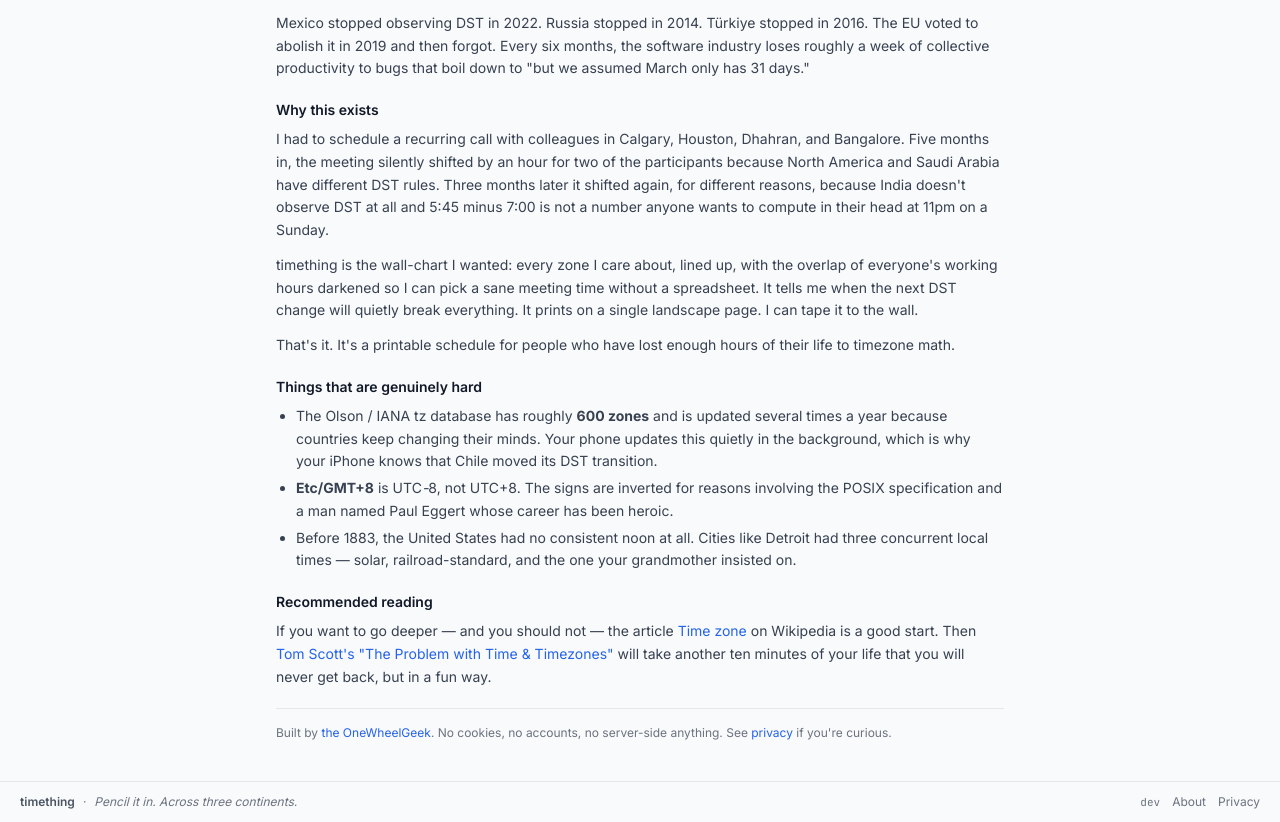
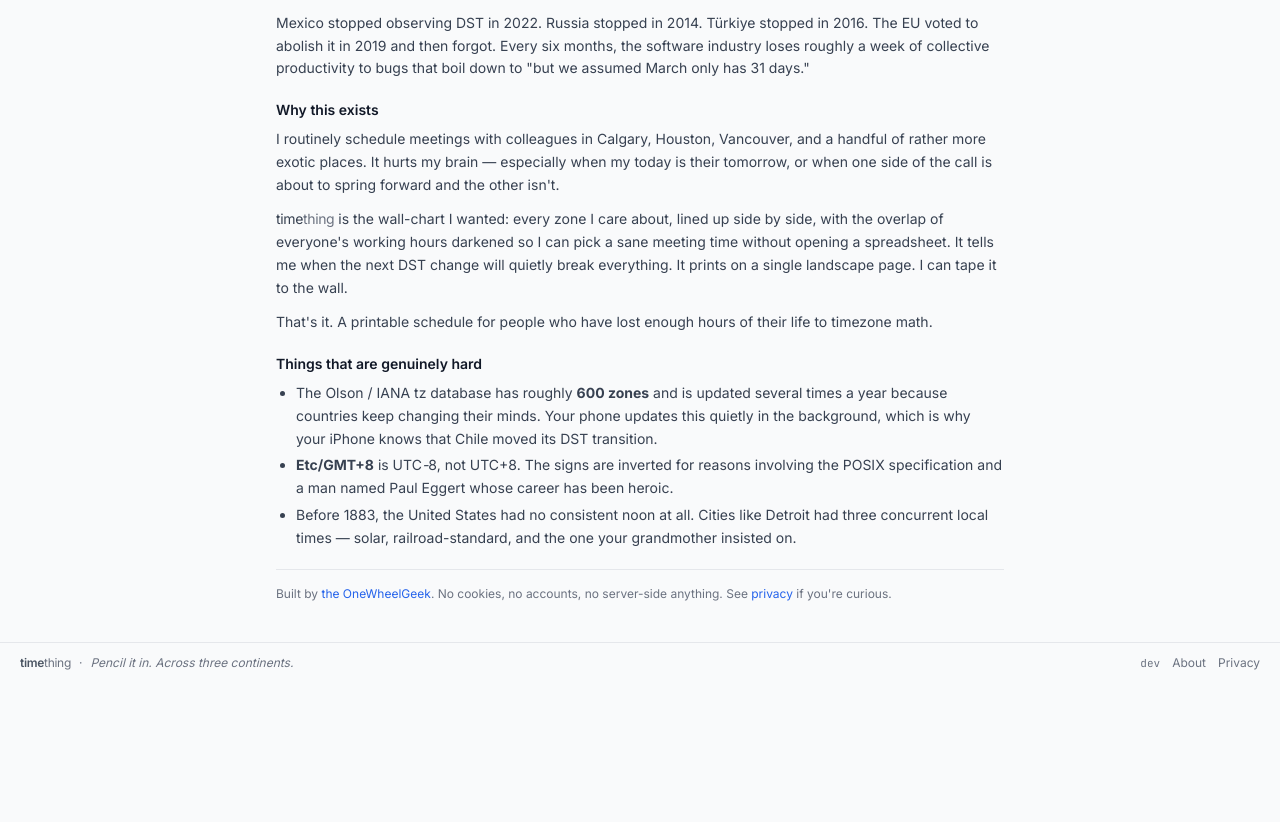
Before and after one commit to jclement/timething, a React (Vite) app: page /about in a window 1280 px wide. Shown: the part 1100-1922 px from the top of the page. After the commit the page ends 1783 px from the top, so only its background shows below. Built offline with nearby package versions, Linux system fonts and the light colour scheme.

Commit message:
Add Brand component and update references in SiteFooter and TopBar

```diff
--- /dev/null
+++ b/src/components/Brand.tsx
@@ -0,0 +1,29 @@
+/**
+ * Brand — the styled "time[thing]" wordmark.
+ *
+ * "time" is rendered in the inherited weight + color; "thing" drops to
+ * a lighter weight and muted color so the second half reads as a soft
+ * modifier rather than a shouted word. Centralized here so TopBar,
+ * SiteFooter, About, and any future surface stay in sync.
+ */
+
+import type { ReactNode } from "react";
+
+interface Props {
+  /** Wrap the whole mark in an element (e.g., `h1`). Defaults to span. */
+  as?: "span" | "h1" | "h2";
+  /** Extra classes applied to the outer element (sizing, color, etc). */
+  className?: string;
+  /** Optional prefix, e.g. "About ". Renders in the same style as "time". */
+  prefix?: ReactNode;
+}
+
+export function Brand({ as: Tag = "span", className = "", prefix }: Props) {
+  return (
+    <Tag className={`tracking-tight ${className}`}>
+      {prefix}
+      <span>time</span>
+      <span className="font-light text-muted">thing</span>
+    </Tag>
+  );
+}
--- a/src/components/SiteFooter.tsx
+++ b/src/components/SiteFooter.tsx
@@ -5,6 +5,7 @@
 
 import { useMemo } from "react";
 import { Link } from "@tanstack/react-router";
+import { Brand } from "./Brand";
 import { randomTagline } from "../lib/taglines";
 import { APP_VERSION } from "../lib/version";
 
@@ -14,7 +15,7 @@ export function SiteFooter() {
     <footer className="no-print border-t border-app mt-4">
       <div className="max-w-[1600px] mx-auto px-3 sm:px-5 py-3 flex flex-col sm:flex-row items-center justify-between gap-1 text-xs text-muted">
         <div className="flex items-center gap-2">
-          <span className="font-semibold text-subtle">timething</span>
+          <Brand className="font-semibold text-subtle" />
           <span aria-hidden="true">·</span>
           <span className="italic">{tagline}</span>
         </div>
--- a/src/components/TopBar.tsx
+++ b/src/components/TopBar.tsx
@@ -11,6 +11,7 @@
 import { Clock, Link as LinkIcon, Monitor, Moon, Sun } from "lucide-react";
 import type { ReactNode } from "react";
 import { Link } from "@tanstack/react-router";
+import { Brand } from "./Brand";
 import { useTheme } from "../hooks/useTheme";
 
 interface Props {
@@ -35,7 +36,7 @@ export function TopBar({ children, title, variant = "app" }: Props) {
           aria-label="timething home"
         >
           <Clock className="w-4 h-4 text-[var(--color-primary)]" />
-          <span className="font-semibold tracking-tight text-sm">timething</span>
+          <Brand className="font-semibold text-sm" />
         </Link>
 
         {variant === "subpage" && (
--- a/src/routes/about.tsx
+++ b/src/routes/about.tsx
@@ -3,6 +3,7 @@
  * app exists. Linked from the site footer.
  */
 import { createFileRoute } from "@tanstack/react-router";
+import { Brand } from "../components/Brand";
 import { TopBar } from "../components/TopBar";
 
 export const Route = createFileRoute("/about")({
@@ -15,7 +16,7 @@ function AboutPage() {
       <TopBar variant="subpage" />
       <main className="flex-1 w-full max-w-3xl mx-auto px-3 sm:px-5 py-6">
         <h1 className="text-xl font-semibold text-heading mb-1">
-          About timething
+          About <Brand />
         </h1>
         <p className="text-xs text-muted mb-6 italic">
           or: A Brief and Increasingly Angry History of Time
@@ -119,24 +120,22 @@ function AboutPage() {
 
           <Section title="Why this exists">
             <p>
-              I had to schedule a recurring call with colleagues in Calgary,
-              Houston, Dhahran, and Bangalore. Five months in, the meeting
-              silently shifted by an hour for two of the participants because
-              North America and Saudi Arabia have different DST rules. Three
-              months later it shifted again, for different reasons, because
-              India doesn't observe DST at all and 5:45 minus 7:00 is not a
-              number anyone wants to compute in their head at 11pm on a Sunday.
+              I routinely schedule meetings with colleagues in Calgary, Houston,
+              Vancouver, and a handful of rather more exotic places. It hurts my
+              brain — especially when my today is their tomorrow, or when one
+              side of the call is about to spring forward and the other isn't.
             </p>
             <p>
-              timething is the wall-chart I wanted: every zone I care about,
-              lined up, with the overlap of everyone's working hours darkened
-              so I can pick a sane meeting time without a spreadsheet. It tells
-              me when the next DST change will quietly break everything.
-              It prints on a single landscape page. I can tape it to the wall.
+              <Brand /> is the wall-chart I wanted: every zone I care about,
+              lined up side by side, with the overlap of everyone's working
+              hours darkened so I can pick a sane meeting time without opening
+              a spreadsheet. It tells me when the next DST change will quietly
+              break everything. It prints on a single landscape page. I can
+              tape it to the wall.
             </p>
             <p>
-              That's it. It's a printable schedule for people who have lost
-              enough hours of their life to timezone math.
+              That's it. A printable schedule for people who have lost enough
+              hours of their life to timezone math.
             </p>
           </Section>
 
@@ -160,31 +159,6 @@ function AboutPage() {
                 railroad-standard, and the one your grandmother insisted on.
               </li>
             </ul>
-          </Section>
-
-          <Section title="Recommended reading">
-            <p>
-              If you want to go deeper — and you should not — the article{" "}
-              <a
-                href="https://en.wikipedia.org/wiki/Time_zone"
-                target="_blank"
-                rel="noopener noreferrer"
-                className="text-[var(--color-primary)] hover:underline"
-              >
-                Time zone
-              </a>{" "}
-              on Wikipedia is a good start. Then{" "}
-              <a
-                href="https://www.youtube.com/watch?v=-5wpm-gesOY"
-                target="_blank"
-                rel="noopener noreferrer"
-                className="text-[var(--color-primary)] hover:underline"
-              >
-                Tom Scott's "The Problem with Time &amp; Timezones"
-              </a>{" "}
-              will take another ten minutes of your life that you will never get
-              back, but in a fun way.
-            </p>
           </Section>
 
           <p className="text-xs text-muted pt-4 border-t border-app">
```
Also changed, not shown: 1 other file (tests, documents, lock files or other folders).
